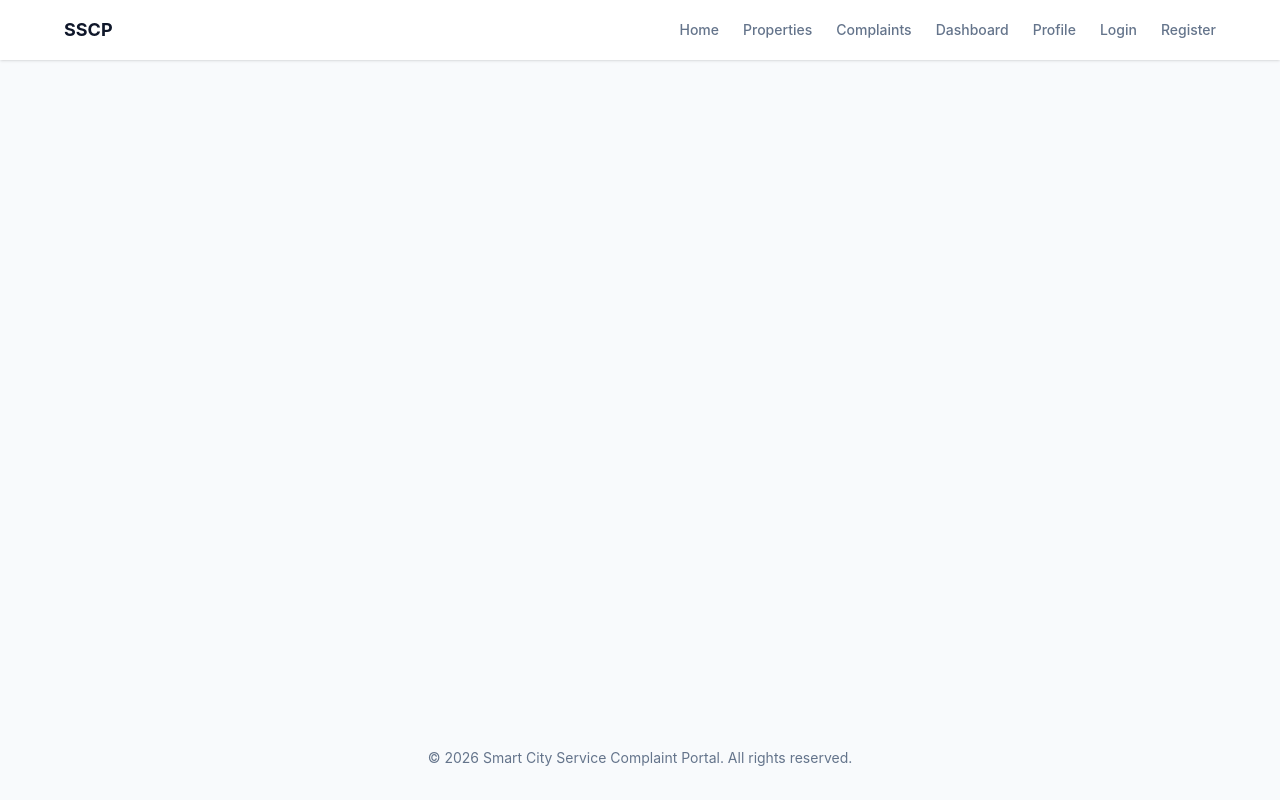
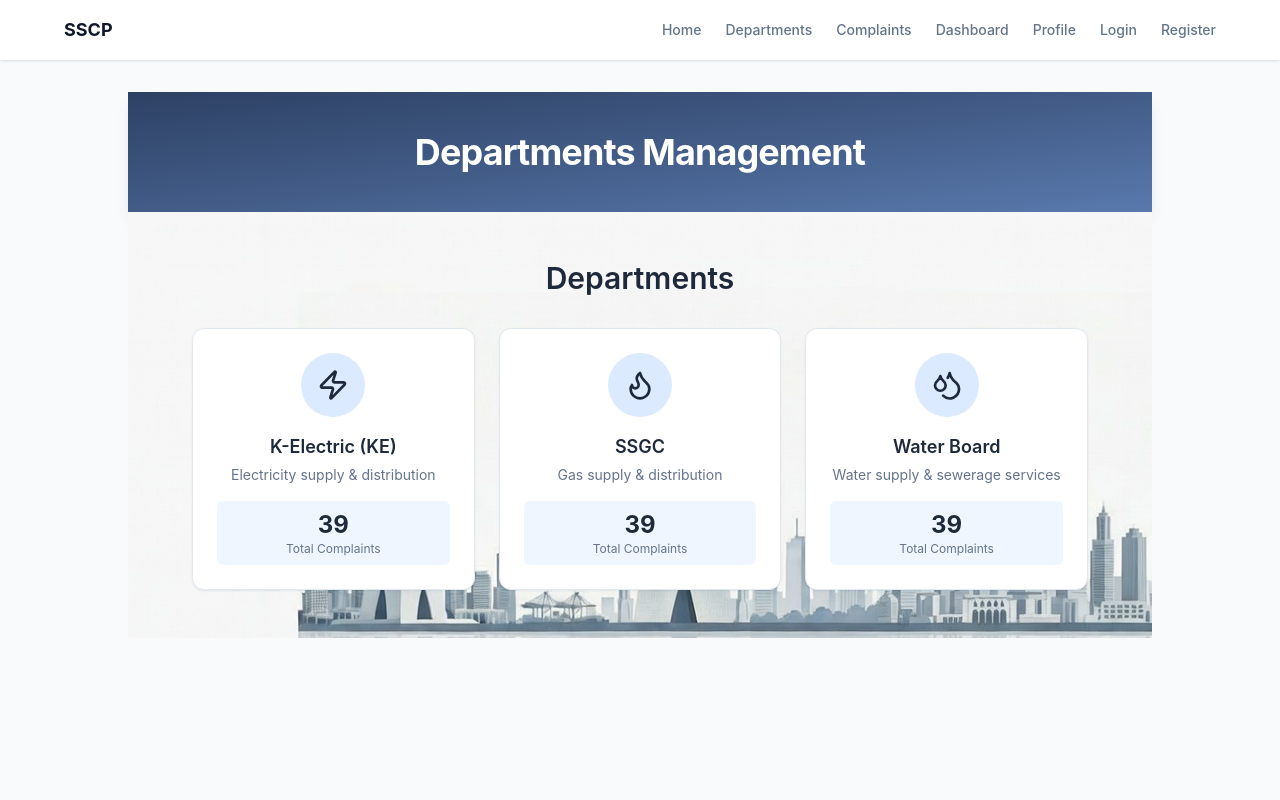
Before and after one commit to Amna-Sarfaraz/Sindh-Smart-Citizen-Portal-, a React (Vite) app: page /Departments in a window 1280 px wide. Shown: the top 800 px of the page. Built offline with nearby package versions, Linux system fonts and the light colour scheme.

Commit message:
Departments Page

```diff
--- a/package.json
+++ b/package.json
@@ -12,6 +12,7 @@
   "dependencies": {
     "@faker-js/faker": "^10.3.0",
     "@tailwindcss/vite": "^4.2.1",
+    "lucide-react": "^0.577.0",
     "react": "^19.2.0",
     "react-dom": "^19.2.0",
     "react-router-dom": "^7.13.1",
--- a/src/App.jsx
+++ b/src/App.jsx
@@ -3,7 +3,7 @@
 import Landing from './pages/Landing';
 import Login from './pages/Login';
 import Register from './pages/Register';
-import Property from './pages/Property';
+import Property from './pages/Departments';
 import Complaint from './pages/Complaint';
 import Dashboard from './pages/Dashboard';
 import ProfilePage from './pages/ProfilePage';
@@ -25,7 +25,7 @@
             </div>
             <ul className="flex list-none items-center gap-6 p-0 text-sm font-medium">
               <li><Link to="/" className={navLinkClass}>Home</Link></li>
-              <li><Link to="/property" className={navLinkClass}>Properties</Link></li>
+              <li><Link to="/Departments" className={navLinkClass}>Departments</Link></li>
               <li><Link to="/complaint" className={navLinkClass}>Complaints</Link></li>
               <li><Link to="/dashboard" className={navLinkClass}>Dashboard</Link></li>
               <li><Link to="/profile" className={navLinkClass}>Profile</Link></li>
@@ -40,7 +40,7 @@
             <Route path="/" element={<Landing />} />
             <Route path="/login" element={<Login />} />
             <Route path="/register" element={<Register />} />
-            <Route path="/property" element={<Property />} />
+            <Route path="/Departments" element={<Property />} />
             <Route path="/complaint" element={<Complaint />} />
             <Route path="/dashboard" element={<Dashboard />} />
             <Route path="/profile" element={<ProfilePage />} />
--- /dev/null
+++ b/src/pages/Departments.jsx
@@ -0,0 +1,96 @@
+import React from 'react';
+import { mockData } from '../mockData';
+import Card from '../components/ui/Card';
+import bgImg from "../assets/bg.png";
+import { Zap, Droplets, Flame } from "lucide-react";
+
+const departments = [
+  {
+    name: "K-Electric (KE)",
+    icon: Zap,
+    complaints: mockData.stats.totalComplaints,
+    description: "Electricity supply & distribution",
+    url: "https://ke.com.pk/",
+  },
+  {
+    name: "SSGC",
+    icon: Flame,
+    complaints: mockData.stats.totalComplaints,
+    description: "Gas supply & distribution",
+    url: "https://www.ssgc.com.pk/",
+  },
+  {
+    name: "Water Board",
+    icon: Droplets,
+    complaints: mockData.stats.totalComplaints,
+    description: "Water supply & sewerage services",
+    url: "https://www.kwsc.gos.pk/",
+  },
+
+];
+
+const Departments = () => {
+  return (
+    <div className="min-h-screen bg-surface-50  "
+>
+
+      {/* Header */}
+      <header className="bg-gradient-to-br from-auth-start to-auth-end p-10 text-white shadow-lg">
+        <div className="container mx-auto px-4 text-center">
+          <h1 className="text-3xl font-bold tracking-tight text-white md:text-4xl">
+            Departments Management
+          </h1>
+        </div>
+      </header>
+
+      {/* Department Cards */}
+      <main className="container mx-auto px-4 py-12" style={{ backgroundImage: `url(${bgImg})` }}>
+
+        <h2 className="mb-8 text-center text-3xl font-semibold text-surface-800" >
+          Departments
+        </h2>
+
+        <div className="mx-auto grid max-w-4xl gap-6 sm:grid-cols-3">
+
+          {departments.map((dept) => (
+            <a
+              key={dept.name}
+              href={dept.url}
+              target="_blank"
+              rel="noopener noreferrer"
+              className="group rounded-[var(--radius-card)] border border-surface-200 bg-white p-6 text-center shadow-[var(--shadow-card)] transition-all hover:-translate-y-1 hover:shadow-xl hover: from-auth-start"
+            >
+
+              <div className="mx-auto mb-4 flex h-16 w-16 items-center justify-center rounded-full bg-brand-100  from-auth-start transition-colors group-hover: from-auth-start group-hover:text-white">
+                <dept.icon className="h-8 w-8" />
+              </div>
+
+              <h3 className="text-lg font-semibold text-surface-800">
+                {dept.name}
+              </h3>
+
+              <p className="mt-1 text-sm text-surface-500">
+                {dept.description}
+              </p>
+
+              <div className="mt-4 rounded-md bg-brand-50 px-3 py-2">
+                <span className="text-2xl font-bold from-auth-start">
+                  {dept.complaints.toLocaleString()}
+                </span>
+                <p className="text-xs text-surface-500">
+                  Total Complaints
+                </p>
+              </div>
+
+            </a>
+          ))}
+
+        </div>
+
+      </main>
+
+    </div>
+  );
+};
+
+export default Departments;
--- a/src/pages/Property.jsx
+++ /dev/null
@@ -1,24 +0,0 @@
-import React from 'react';
-import { mockData } from '../mockData';
-import Card from '../components/ui/Card';
-
-function Property() {
-  return (
-    <div>
-      <h2 className="text-2xl font-semibold text-surface-900">Managed Properties</h2>
-      <div className="mt-8 grid grid-cols-[repeat(auto-fill,minmax(280px,1fr))] gap-8">
-        {mockData.properties.map((prop) => (
-          <Card key={prop.id} className="p-4">
-            <img src={prop.image} alt={prop.title} className="h-[150px] w-full rounded-md object-cover" />
-            <h3 className="mt-3 text-lg font-semibold text-surface-900">{prop.title}</h3>
-            <p className="mt-1 font-semibold text-surface-800">{prop.price}</p>
-            <p className="mt-1 text-surface-600">{prop.address}</p>
-            <p className="mt-2 text-xs text-surface-500">{prop.description.substring(0, 100)}...</p>
-          </Card>
-        ))}
-      </div>
-    </div>
-  );
-}
-
-export default Property;
```
Also changed, not shown: 1 other file (tests, documents, lock files or other folders).
